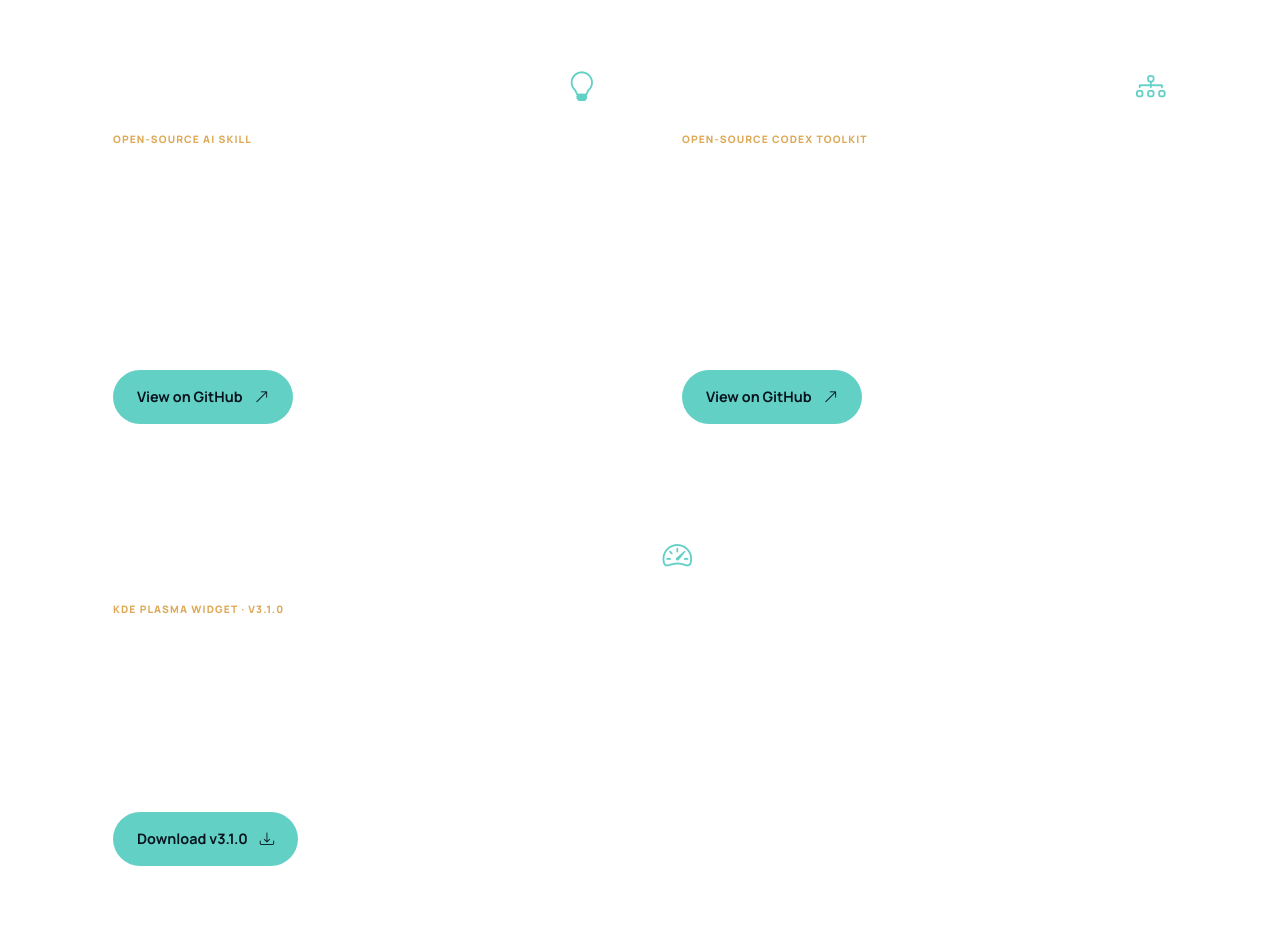
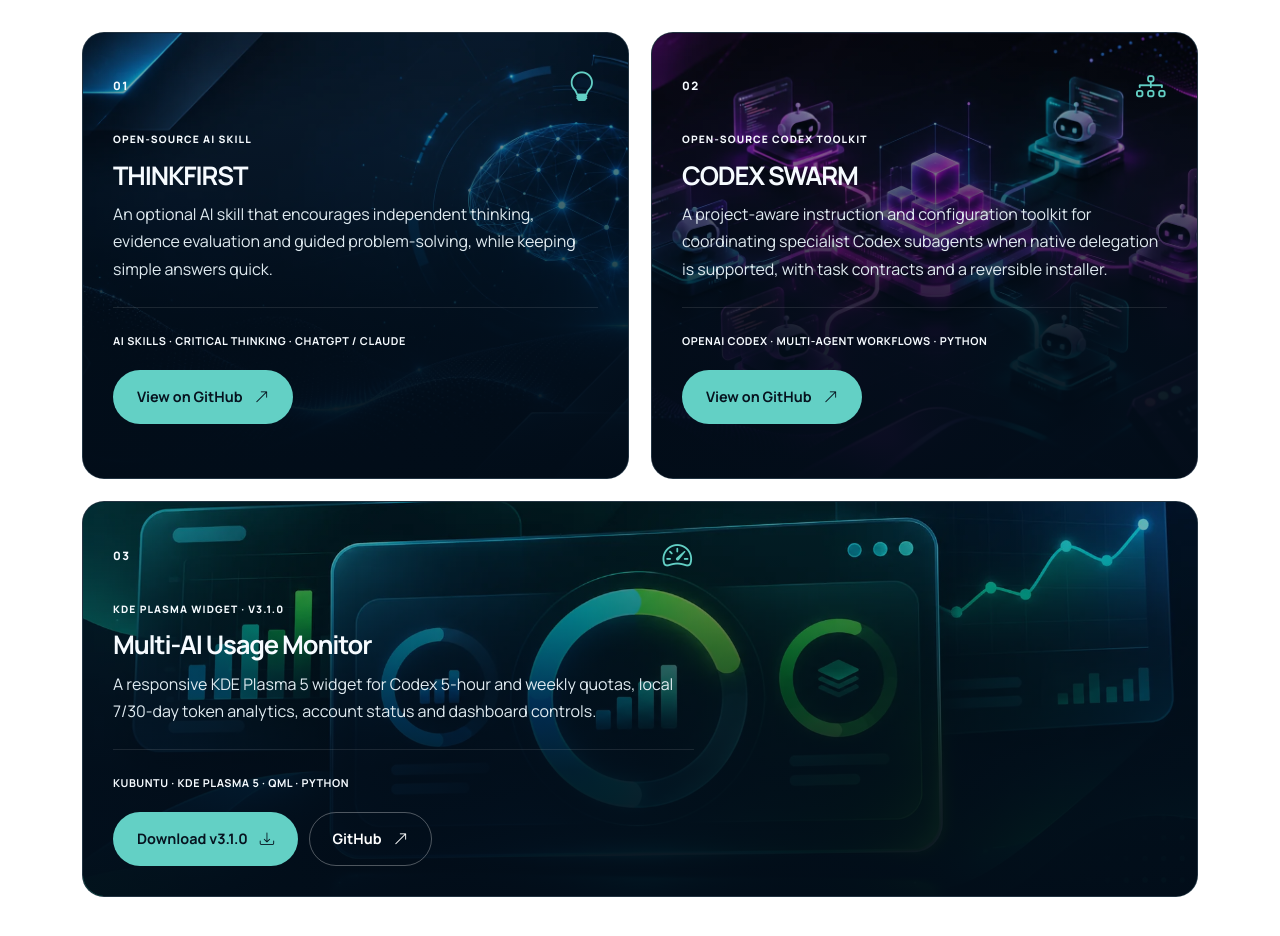
Before and after one commit to Hijaz96/Portfolio, a plain HTML site: page portfolio.html in a window 1280 px wide. Shown: the part 7200-8136 px from the top of the page. Drawn offline with Linux system fonts and the light colour scheme.

Commit message:
Add backgrounds for THINKFIRST, CODEX SWARM and Multi-AI

```diff
--- a/portfolio.html
+++ b/portfolio.html
@@ -22,6 +22,21 @@
     <link href="css/bootstrap.min.css" rel="stylesheet">
     <link href="css/bootstrap-icons.css" rel="stylesheet">
     <link href="css/templatemo-first-portfolio-style.css" rel="stylesheet">
+<style>
+/* Personal Projects - original generated artwork */
+#personal-projects-v31 .hands-on-card {position:relative; overflow:hidden; isolation:isolate; min-height:380px; background:#071a29; color:#f6fbff;}
+#personal-projects-v31 .hands-on-card::before {content:"";position:absolute;inset:0;background-size:cover;background-position:center;z-index:-2;transition:transform .4s ease;}
+#personal-projects-v31 .hands-on-card:hover::before {transform:scale(1.05);}
+#personal-projects-v31 .hands-on-card::after {content:"";position:absolute;inset:0;background:linear-gradient(180deg,rgba(2,13,25,.25),rgba(2,13,25,.90) 68%,rgba(2,13,25,.97));z-index:-1;}
+#personal-projects-v31 .hands-on-card:nth-child(1)::before {background-image:url('assets/project-backgrounds/thinkfirst.webp');}
+#personal-projects-v31 .hands-on-card:nth-child(2)::before {background-image:url('assets/project-backgrounds/codex-swarm.webp');}
+#personal-projects-v31 .hands-on-card:nth-child(3)::before {background-image:url('assets/project-backgrounds/multi-ai.webp');}
+#personal-projects-v31 .hands-on-card .hands-on-content {position:relative;z-index:1;display:flex;flex-direction:column;justify-content:flex-end;min-height:340px;}
+#personal-projects-v31 .hands-on-card h3, #personal-projects-v31 .hands-on-card p, #personal-projects-v31 .hands-on-card small, #personal-projects-v31 .hands-on-card .confidential-label, #personal-projects-v31 .hands-on-card .project-card-top {color:#f6fbff;}
+#personal-projects-v31 .hands-on-card p {color:#e0ebf1;}
+#personal-projects-v31 .hands-on-card .button {position:relative;z-index:2;}
+/* END Personal Projects artwork */
+</style>
 </head>
 
 <body data-page="portfolio">
```
Also changed, not shown: assets/project-backgrounds/codex-swarm.webp (added), assets/project-backgrounds/multi-ai.webp (added), assets/project-backgrounds/thinkfirst.webp (added).
